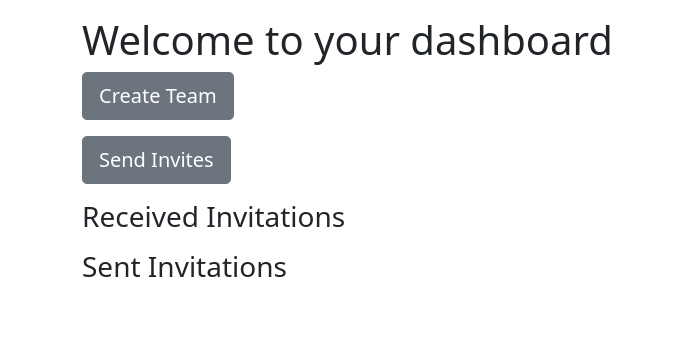
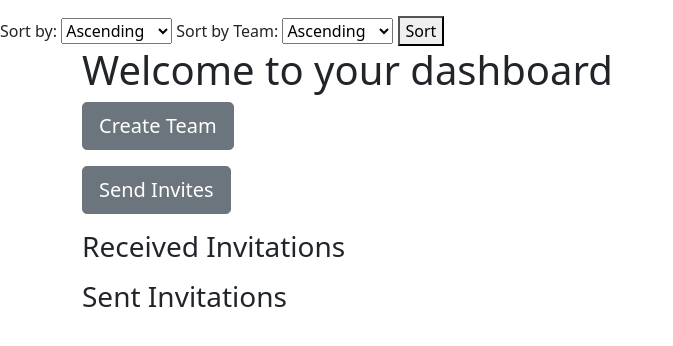
Before and after one commit to yohannpirbay/Magpie, a Django app: template tasks/templates/dashboard.html in a window 1280 px wide. Shown: the part 56-402 px from the top of the page, without its empty margins (0-673 px from the left). Run offline with Django 4.2, Linux system fonts and the light colour scheme; the template is opened without the code that fills it, so the values that code supplies are empty; some libraries are stand-ins or nearby versions.

Commit message:
Adds sorting by team,duedate to the tasks on the dashboard
Two drop down menus, one for team and duedate along with a submit button that reload the html with sorted tasks

```diff
--- a/tasks/templates/dashboard.html
+++ b/tasks/templates/dashboard.html
@@ -16,6 +16,21 @@
 
 
 <body>
+  <form method="get" action="{% url 'dashboard' %}">
+    <label for="sort_order">Sort by:</label>
+    <select id="sort_order" name="sort_order">
+      <option value="ascending">Ascending</option>
+      <option value="descending">Descending</option>
+    </select>
+
+    <label for="sort_order_team">Sort by Team:</label>
+    <select id="sort_order_team" name="sort_order_team">
+        <option value="ascending">Ascending</option>
+        <option value="descending">Descending</option>
+    </select>
+
+    <button type="submit">Sort</button>
+  </form>
 
   <div class="container">
     <div class="row">
```
Also changed, not shown: tasks/views.py (+19 -1 lines).
